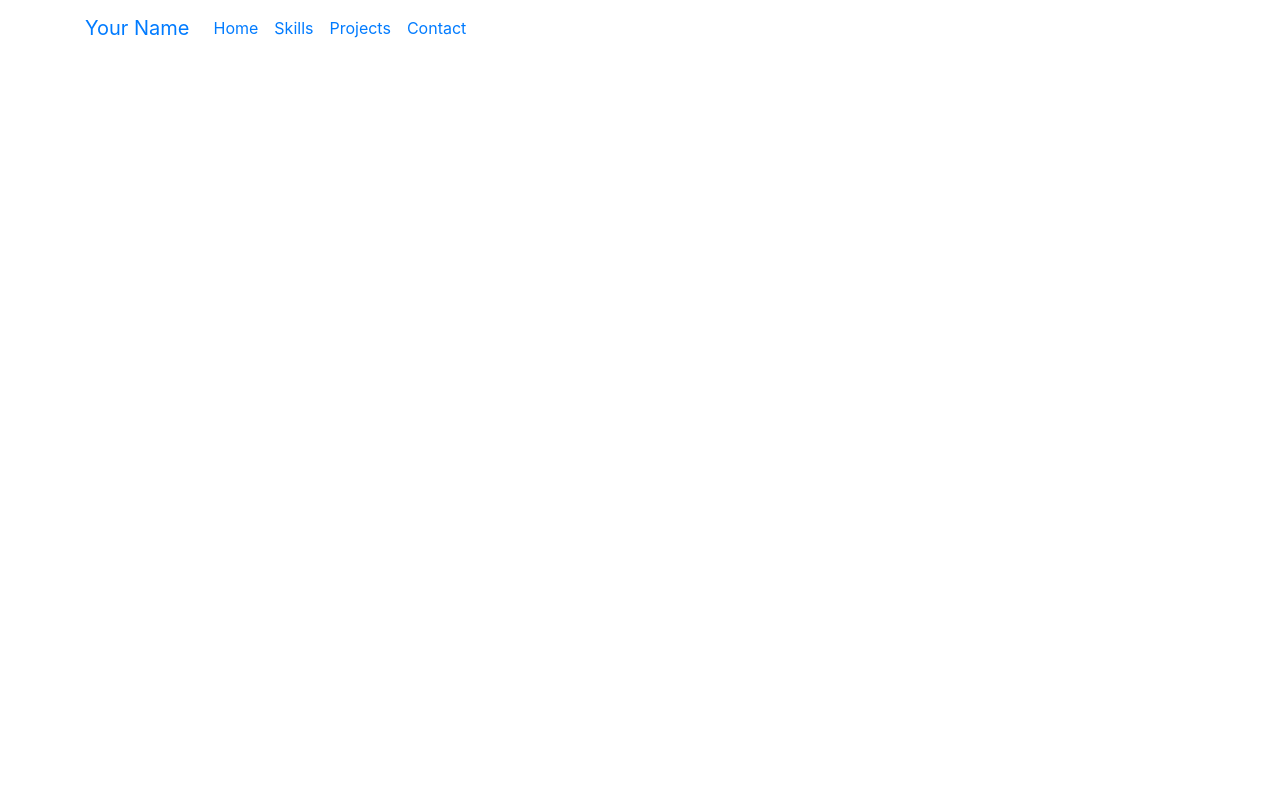
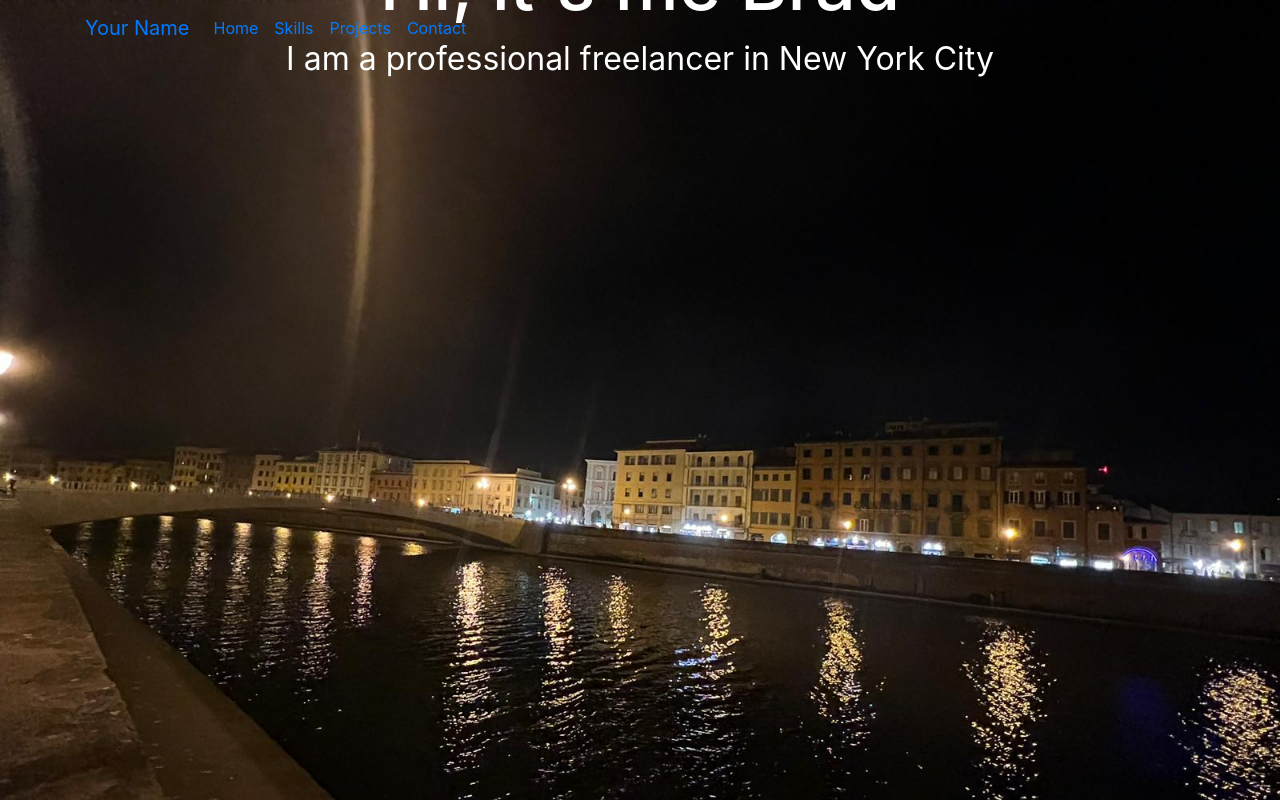
Before and after one commit to ArioMoniri/ariomoniri.github.io, a plain HTML site: page index.html in a window 1280 px wide. Shown: the top 802 px of the page. Drawn offline with nearby package versions, Linux system fonts and the light colour scheme.

Commit message:
Update styles.css

```diff
--- a/styles.css
+++ b/styles.css
@@ -29,7 +29,7 @@ h1, h2, p {
 /* hero background image */
 .bgimage {
     height:100vh;
-    background: url('images/heroImage.jpeg');
+    background: url('WhatsApp Image 2023-07-25 at 23.02.41.jpeg');
     background-size:cover;
     position:relative;
 }
```
